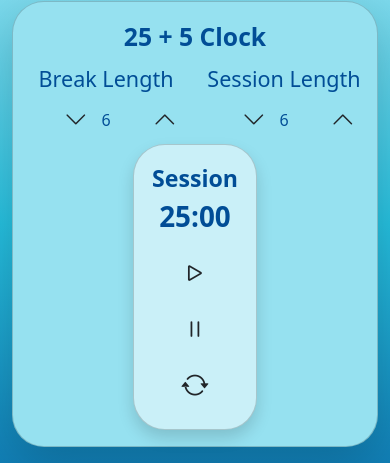
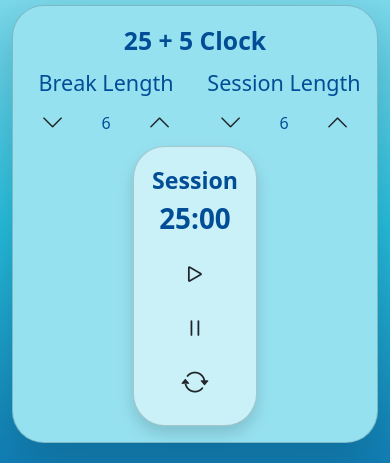
Before and after one commit to cwjki/clock, a React (Create React App) app: page / in a window 390 px wide. Shown: the part 198-661 px from the top of the page. Built offline with nearby package versions, Linux system fonts and the light colour scheme.

Commit message:
working on the responsive style

```diff
--- a/src/components/Clock.tsx
+++ b/src/components/Clock.tsx
@@ -2,7 +2,7 @@ export default function Clock() {
   return (
     <div className="container-fluid text-dark">
       <div className="row align-items-center vh-100">
-        <div className="col-md-8 col-sm-10 col-12 mx-auto">
+        <div className="col-md-6 col-sm-10 col-12 mx-auto">
           <div className="card bg-secondary shadow-lg rounded-5">
             <div className="card-body">
               <div className="card-title text-center fs-2 fw-semibold">
@@ -15,14 +15,14 @@ export default function Clock() {
               <div className="row align-items-center text-center">
                 <div className="col">
                   <div className="row align-items-center justify-content-center">
-                    <div className="col-3">
-                      <button className="btn">
+                    <div className="col">
+                      <button className="btn border-0">
                         <i className="bi bi-chevron-down fs-3"></i>
                       </button>
                     </div>
-                    <div className="col-3">6</div>
-                    <div className="col-3">
-                    <button className="btn">
+                    <div className="col">6</div>
+                    <div className="col">
+                    <button className="btn border-0">
                         <i className="bi bi-chevron-up fs-3"></i>
                       </button>
                     </div>
@@ -30,14 +30,14 @@ export default function Clock() {
                 </div>
                 <div className="col">
                   <div className="row align-items-center justify-content-center">
-                    <div className="col-3">
-                    <button className="btn">
+                    <div className="col">
+                    <button className="btn border-0">
                         <i className="bi bi-chevron-down fs-3"></i>
                       </button>
                     </div>
-                    <div className="col-3">6</div>
-                    <div className="col-3">
-                    <button className="btn">
+                    <div className="col">6</div>
+                    <div className="col">
+                    <button className="btn border-0">
                         <i className="bi bi-chevron-up fs-3"></i>
                       </button>
                     </div>
@@ -51,13 +51,13 @@ export default function Clock() {
                       <div className="card-text fs-3 fw-bold">Session</div>
                       <div className="card-title fs-1 fw-bolder">25:00</div>
                       <div className="card-text">
-                        <button className="btn" type="button">
-                          <i className="bi bi-play fs-1"></i>
+                        <button className="btn border-0" type="button">
+                          <i className="bi bi-play fs-1 "></i>
                         </button>
-                        <button className="btn" type="button">
+                        <button className="btn border-0" type="button">
                           <i className="bi bi-pause fs-1"></i>
                         </button>
-                        <button className="btn" type="button">
+                        <button className="btn border-0" type="button">
                           <i className="bi bi-arrow-repeat fs-1"></i>
                         </button>
                       </div>
@@ -66,7 +66,6 @@ export default function Clock() {
                 </div>
               </div>
             </div>
-            <div className="card-text"></div>
           </div>
         </div>
       </div>
--- a/src/custom.scss
+++ b/src/custom.scss
@@ -5,6 +5,8 @@ $secondary: #96e1f0;
 $info: #00b4d8;
 $warning: #0077b6;
 $dark: #014d96;
+
+
 
 body {
   background: rgb(199, 239, 247);
```
